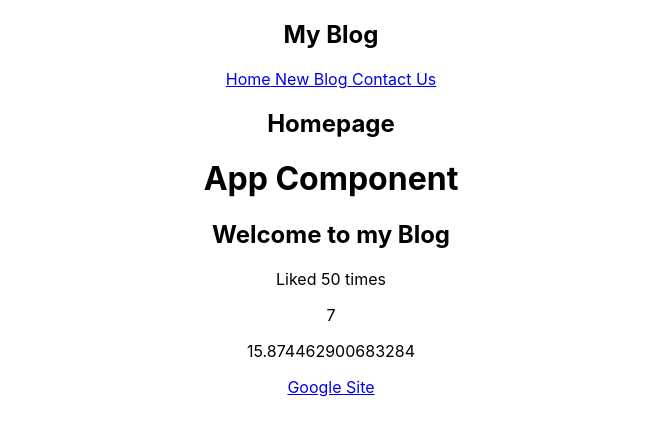
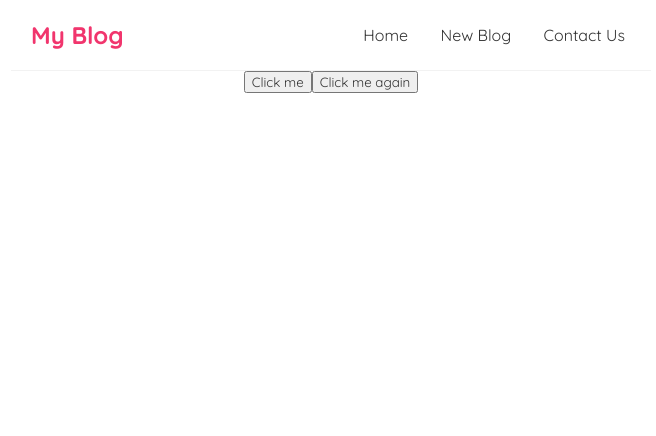
Before and after one commit to Savi-Grover/React-Blog-app, a React (Create React App) app: page / in a window 1280 px wide. Shown: the top 436 px of the page, without its empty margins (309-965 px from the left). Built offline with nearby package versions, Linux system fonts and the light colour scheme.

Commit message:
styling and click events

```diff
--- a/src/App.js
+++ b/src/App.js
@@ -16,14 +16,11 @@
       <NavBar/>
     < div classname="content">
       <Home/>
-     <h1>App Component</h1>
+     {/*<h1>App Component</h1>*/}
 
-     <h2>{ title }</h2>
-     <p> Liked {likes} times </p>
+     {/*<h2>{ title }</h2>*/}
+     {/*<p> Liked {likes} times </p>*/}
     {/*<p> Blog owned by {person }</p>*/}
-    <p>{3 + 4}</p>
-    <p>{Math.random() * 20}</p>
-    <a href={link} >Google Site </a>
     </div>
     </div>
   );
--- a/src/Home.js
+++ b/src/Home.js
@@ -1,9 +1,21 @@
+import { getRoles } from "@testing-library/react";
+
 const Home = () => {
+const handleClick=()=> {
+    console.log('hello all');
+}
+
+const handleClickAgain=(name)=> {
+    console.log('hello' + name);
+}
+
     return (
 <div className="home">
-    <h2>
-Homepage
-    </h2>
+    {/*<h2>Homepage< a href="/" style={{color: "purple"}}>Content</a></h2>*/}
+    <button onClick={handleClick}>Click me</button>
+    <button onClick={
+        ()=>{handleClickAgain('savi')}
+        }>Click me again</button>
 </div>
     );
 }
--- a/src/index.css
+++ b/src/index.css
@@ -1,13 +1,35 @@
-body {
+@import url('https://fonts.googleapis.com/css2?family=Quicksand:wght@300;400;500;600;700&display=swap');
+
+/* base styles */
+* {
   margin: 0;
-  font-family: -apple-system, BlinkMacSystemFont, 'Segoe UI', 'Roboto', 'Oxygen',
-    'Ubuntu', 'Cantarell', 'Fira Sans', 'Droid Sans', 'Helvetica Neue',
-    sans-serif;
-  -webkit-font-smoothing: antialiased;
-  -moz-osx-font-smoothing: grayscale;
+  font-family: "Quicksand";
+  color: #333;
 }
-
-code {
-  font-family: source-code-pro, Menlo, Monaco, Consolas, 'Courier New',
-    monospace;
+.navbar {
+  padding: 20px;
+  display: flex;
+  align-items: center;
+  max-width: 600px;
+  margin: 0 auto;
+  border-bottom: 1px solid #f2f2f2;
 }
+.navbar h1 {
+  color: #f1356d;
+}
+.navbar .links {
+  margin-left: auto;
+}
+.navbar a {
+  margin-left: 16px;
+  text-decoration: none;
+  padding: 6px;
+}
+.navbar a:hover {
+  color: #f1356d;
+}
+.content {
+  max-width: 600px;
+  margin: 40px auto;
+  padding: 20px;
+}
```
